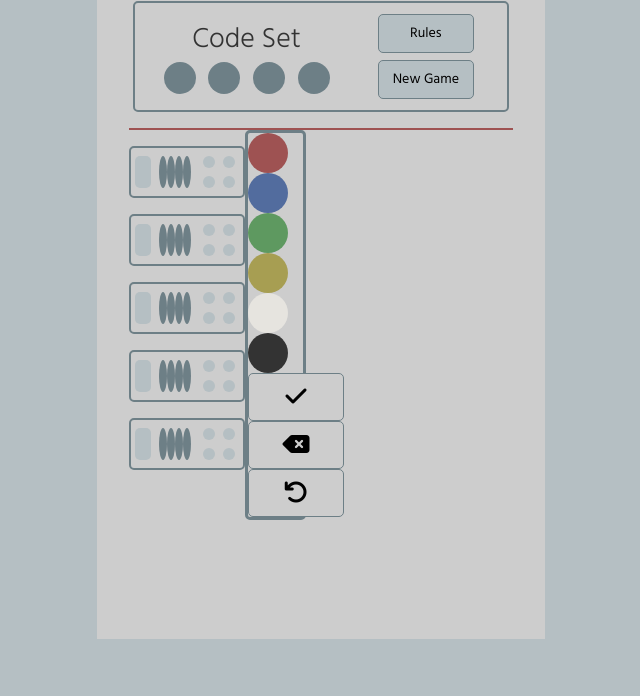
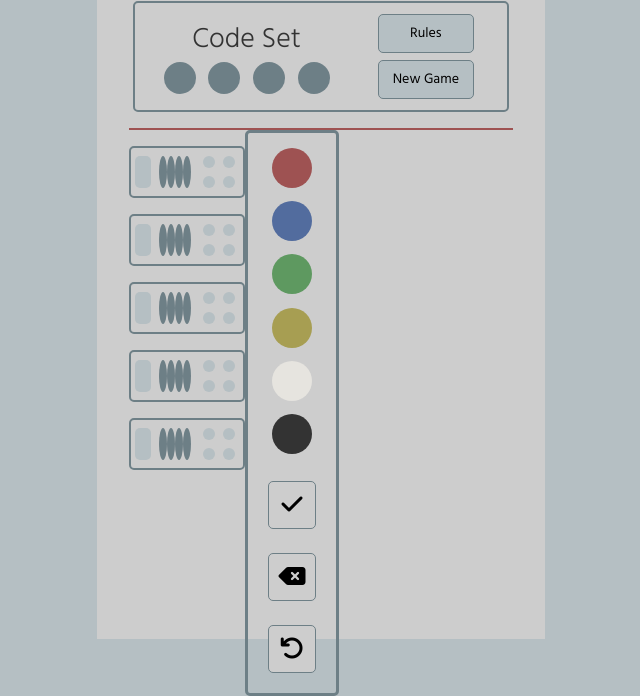
Before and after one commit to EvitaKnits/cerebral-cipher, a plain HTML site: page index.html in a window 1280 px wide. Shown: the part 169-865 px from the top of the page, without its empty margins (319-959 px from the left). Before the commit the page ends 816 px from the top, so only its background shows below. Drawn offline with Linux system fonts and the light colour scheme; a web font is replaced by a local one.

Commit message:
Style vertical aside controls for larger screens

```diff
--- a/assets/css/style.css
+++ b/assets/css/style.css
@@ -292,7 +292,17 @@ footer {
     display: flex;
     flex-direction: column;
     justify-content: space-evenly;
-    width: 55px;
+    align-items: center;
+    margin: 0.5em;
+  }
+
+  #colour-controls-aside button {
+    margin: 0.5em;
+  }
+
+  #other-controls-aside button {
+    width: 2em;
+    margin: 0.5em;
   }
 
   #game-area {
```
